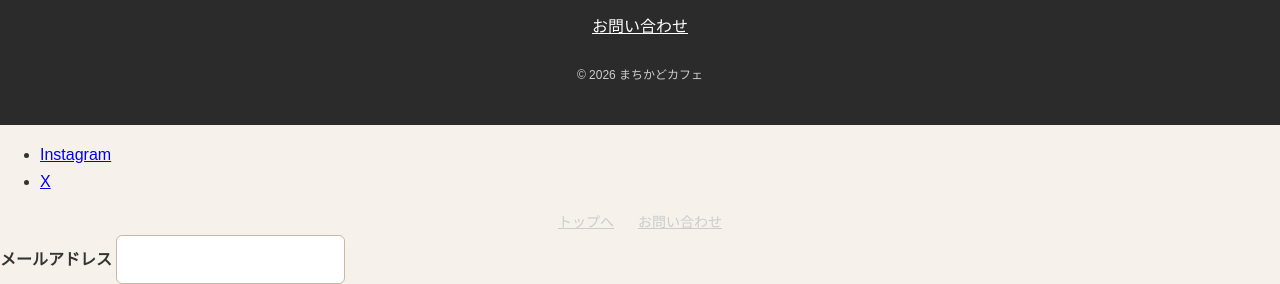
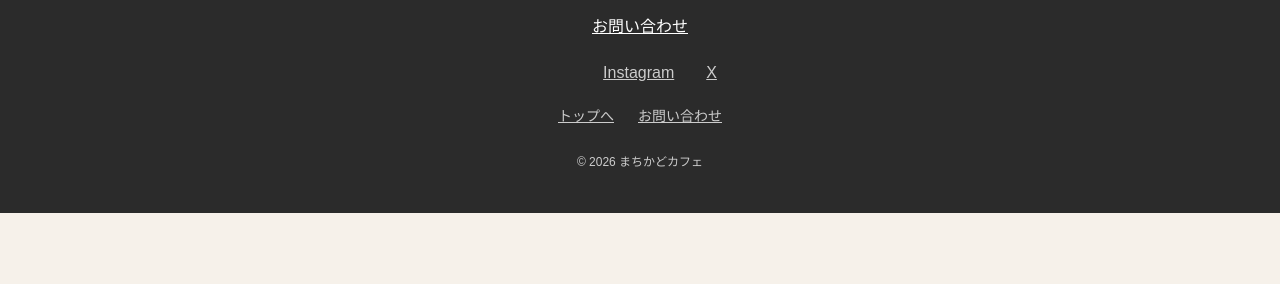
Before and after one commit to yeyint0o/cafe-261113-racoons, a plain HTML site: page index.html in a window 1280 px wide. Shown: the part 2151-2435 px from the top of the page. After the commit the page ends 2364 px from the top, so only its background shows below. Drawn offline with Linux system fonts and the light colour scheme.

Commit message:
htmls fix

```diff
--- a/css/footer.css
+++ b/css/footer.css
@@ -90,3 +90,17 @@
 .contact__input:focus {
   outline: 2px solid #e8a33d;
 }
+
+.sns {
+  display: flex;
+  justify-content: center;
+  gap: 16px;
+  list-style-type: none;
+}
+
+.sns__link {
+  color: #ccc;
+  text-align: center;
+  line-height: 32px;
+  padding: 8px;
+}
--- a/index.html
+++ b/index.html
@@ -130,8 +130,6 @@
       <li>定休日　水曜日</li>
     </ul>
     <a class="site-footer__link" href="#">お問い合わせ</a>
-    <p class="site-footer__copy">© 2026 まちかどカフェ</p>
-  </footer>
 
     <ul class="sns">
       <li><a class="sns__link" href="https://www.instagram.com/" target="_blank">Instagram</a></li>
@@ -141,10 +139,8 @@
       <li><a class="footer-nav__link" href="#">トップへ</a></li>
       <li><a class="footer-nav__link" href="#contact">お問い合わせ</a></li>
     </ul>
-  <label class="contact__label" for="email">メールアドレス</label>
-  <input class="contact__input" type="email" id="email" name="email">
-
-
+    <p class="site-footer__copy">© 2026 まちかどカフェ</p>
+  </footer>
 
 
   <!-- ===== C フッター ここまで ===== -->
```
Lines whose indentation alone changed are shown as unchanged.
